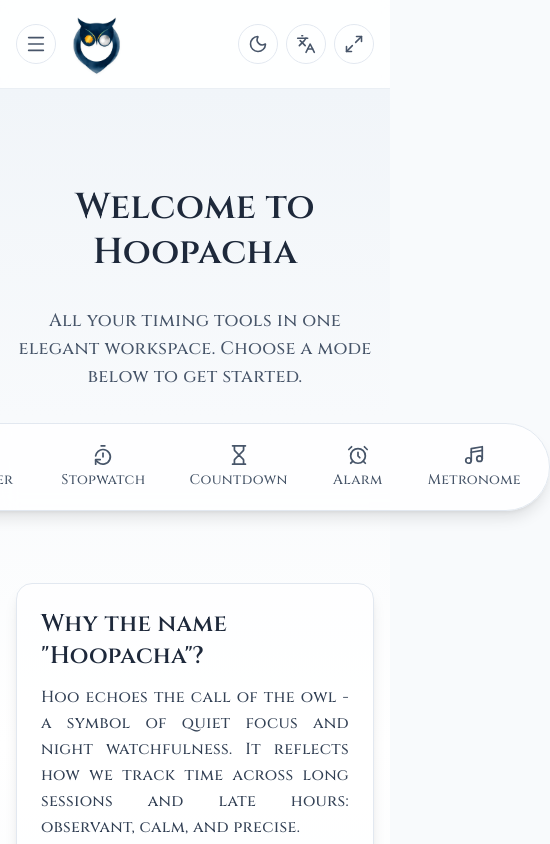
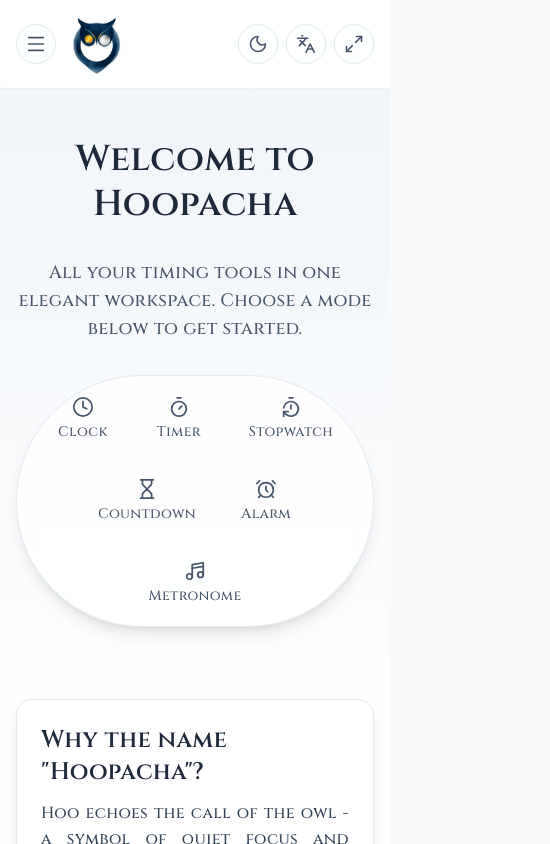
Before and after one commit to paulroar/countdown-app, a React (Vite) app: page / in a window 390 px wide. Shown: the top 844 px of the page, 550 px wide, since content can reach past the window. Built offline with nearby package versions, Linux system fonts and the light colour scheme; a web font is replaced by a local one.

Commit message:
responsivity issues updated

```diff
--- a/src/components/Header.jsx
+++ b/src/components/Header.jsx
@@ -55,9 +55,9 @@
             <Menu size={22} strokeWidth={1.8} />
           </button>
 
-          <Link to="/" className="flex items-center">
+          <Link to="/" className="flex items-center" onClick={closeMenu}>
             <img src={logoUrl} alt={t('brand')} className="h-16 w-auto drop-shadow-sm" />
-            <span className="hidden font-cinzel-decorative font-bold text-2xl tracking-wide text-slate-800 dark:text-slate-100 sm:inline">
+            <span className="hidden font-cinzel-decorative font-bold text-2xl tracking-wide text-slate-800 dark:text-slate-100 lg:inline">
               {t('brand')}
             </span>
           </Link>
--- a/src/components/NavigationMenu.jsx
+++ b/src/components/NavigationMenu.jsx
@@ -16,7 +16,7 @@
 
   return (
     <nav className="mb-10 rounded-full border border-slate-200 bg-white/80 px-3 py-2 shadow-lg backdrop-blur dark:border-slate-700 dark:bg-slate-900/80">
-      <ul className="flex items-center gap-3">
+      <ul className="flex flex-wrap justify-center items-center gap-3">
         {navItems.map(({ key, icon: Icon, path }) => (
           <li key={key}>
             <NavLink
--- a/src/pages/Home.jsx
+++ b/src/pages/Home.jsx
@@ -6,7 +6,7 @@
   const brand = t('brand');
 
   return (
-    <div className="min-h-screen w-full bg-gradient-to-b from-slate-100 via-white to-slate-100 px-4 py-24 text-center dark:from-slate-950 dark:via-slate-900 dark:to-slate-950">
+    <div className="min-h-screen w-full bg-gradient-to-b from-slate-100 via-white to-slate-100 px-4 py-12 md:py-24 text-center dark:from-slate-950 dark:via-slate-900 dark:to-slate-950">
       <div className="mx-auto flex max-w-4xl flex-col items-center gap-8">
         <h1 className="text-4xl font-semibold leading-tight text-slate-800 md:text-6xl md:leading-tight dark:text-slate-100">
           {t('home.headline', { brand })}
```
